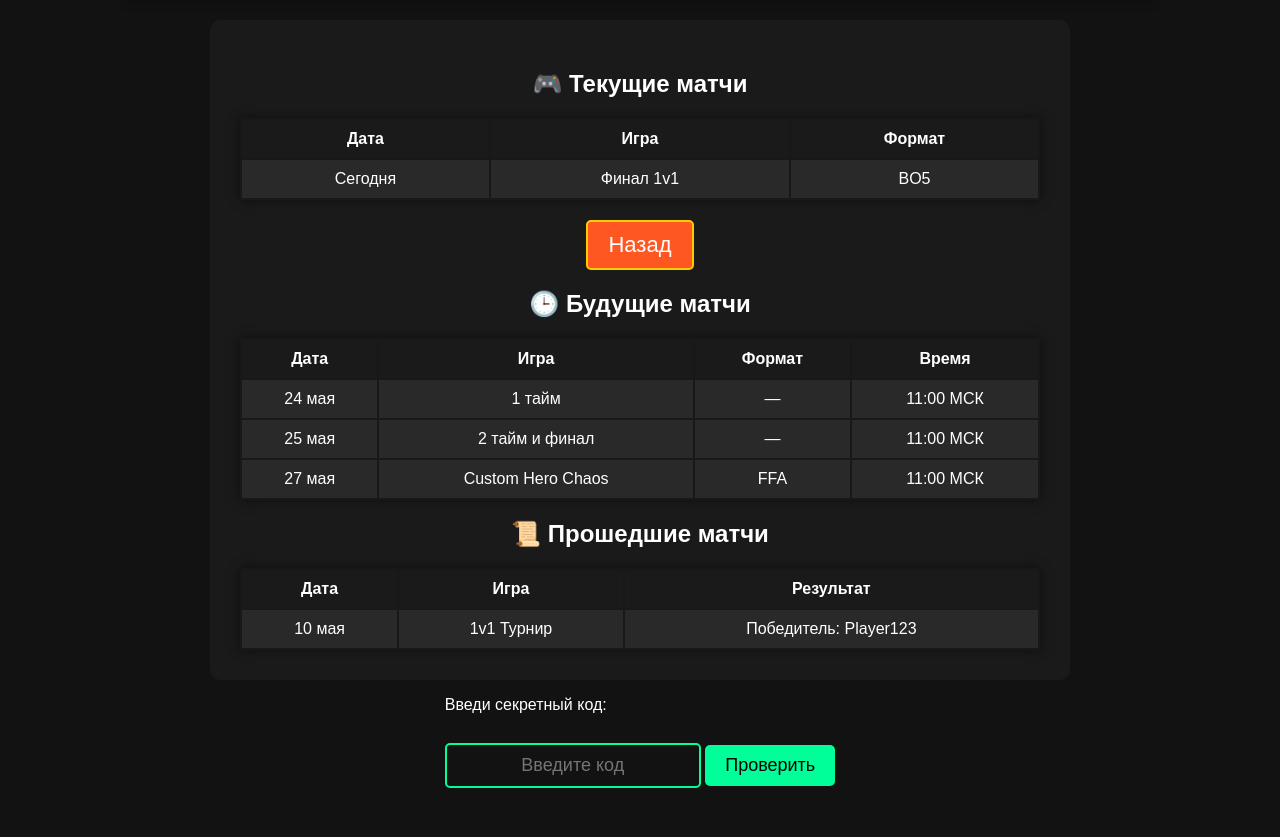
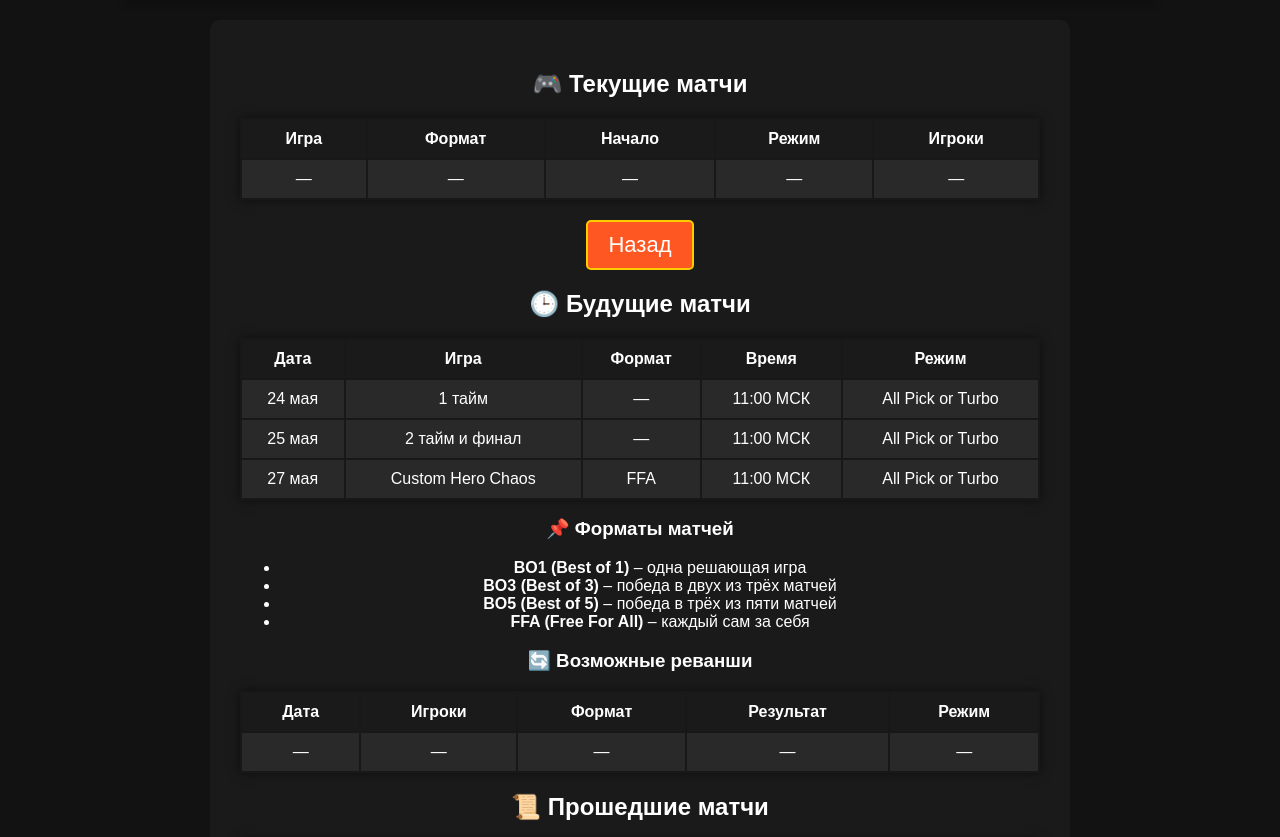
Before and after one commit to Atomicpickleofworld/The-Rakenshinional, a plain HTML site: page matches.html in a window 1280 px wide. Shown: the part 60-897 px from the top of the page. Before the commit the page ends 864 px from the top, so only its background shows below. Drawn offline with Linux system fonts and the light colour scheme.

Commit message:
Update matches.html
update of table

```diff
--- a/matches.html
+++ b/matches.html
@@ -17,16 +17,20 @@
         <table class="match-table">
             <thead>
                 <tr>
-                    <th>Дата</th>
                     <th>Игра</th>
                     <th>Формат</th>
+                    <th>Начало</th>
+                    <th>Режим</th>
+                    <th>Игроки</th>
                 </tr>
             </thead>
             <tbody>
                 <tr>
-                    <td>Сегодня</td>
-                    <td>Финал 1v1</td>
-                    <td>BO5</td>
+                    <td>—</td>
+                    <td>—</td>
+                    <td>—</td>
+                    <td>—</td>
+                    <td>—</td>
                 </tr>
             </tbody>
         </table>
@@ -42,7 +46,8 @@
                     <th>Дата</th>
                     <th>Игра</th>
                     <th>Формат</th>
-                    <th>Время</th> <!-- Добавляем новую колонку -->
+                    <th>Время</th>
+                    <th>Режим</th>
                 </tr>
             </thead>
             <tbody>
@@ -50,24 +55,59 @@
                     <td>24 мая</td>
                     <td>1 тайм</td>
                     <td>—</td>
-                    <td>11:00 МСК</td> <!-- Добавлено время -->
+                    <td>11:00 МСК</td>
+                    <td>All Pick or Turbo</td>
                 </tr>
                 <tr>
                     <td>25 мая</td>
                     <td>2 тайм и финал</td>
                     <td>—</td>
-                    <td>11:00 МСК</td> <!-- Добавлено время -->
+                    <td>11:00 МСК</td>
+                    <td>All Pick or Turbo</td>
                 </tr>
                 <tr>
                     <td>27 мая</td>
                     <td>Custom Hero Chaos</td>
                     <td>FFA</td>
-                    <td>11:00 МСК</td> <!-- Добавлено время -->
+                    <td>11:00 МСК</td>
+                    <td>All Pick or Turbo</td>
                 </tr>
             </tbody>
         </table>
-    </section>
 
+        <section class="match-formats">
+            <h3>📌 Форматы матчей</h3>
+            <ul>
+                <li><strong>BO1 (Best of 1)</strong> – одна решающая игра</li>
+                <li><strong>BO3 (Best of 3)</strong> – победа в двух из трёх матчей</li>
+                <li><strong>BO5 (Best of 5)</strong> – победа в трёх из пяти матчей</li>
+                <li><strong>FFA (Free For All)</strong> – каждый сам за себя</li>
+            </ul>
+        </section>
+</section>
+<section class="rematch-matches">
+    <h3>🔄 Возможные реванши</h3>
+    <table class="match-table">
+        <thead>
+            <tr>
+                <th>Дата</th>
+                <th>Игроки</th>
+                <th>Формат</th>
+                <th>Результат</th>
+                <th>Режим</th>
+            </tr>
+        </thead>
+        <tbody>
+            <tr>
+                <td>—</td>
+                <td>—</td>
+                <td>—</td>
+                <td>—</td>
+                <td>—</td>
+            </tr>
+        </tbody>
+    </table>
+</section>
     <section class="past-matches">
         <h2>📜 Прошедшие матчи</h2>
         <table class="match-table">
@@ -76,13 +116,15 @@
                     <th>Дата</th>
                     <th>Игра</th>
                     <th>Результат</th>
+                    <th>Режим</th>
                 </tr>
             </thead>
             <tbody>
                 <tr>
-                    <td>10 мая</td>
-                    <td>1v1 Турнир</td>
-                    <td>Победитель: Player123</td>
+                    <td>—</td>
+                    <td>—</td>
+                    <td>—</td>
+                    <td>—</td>
                 </tr>
             </tbody>
         </table>
```
